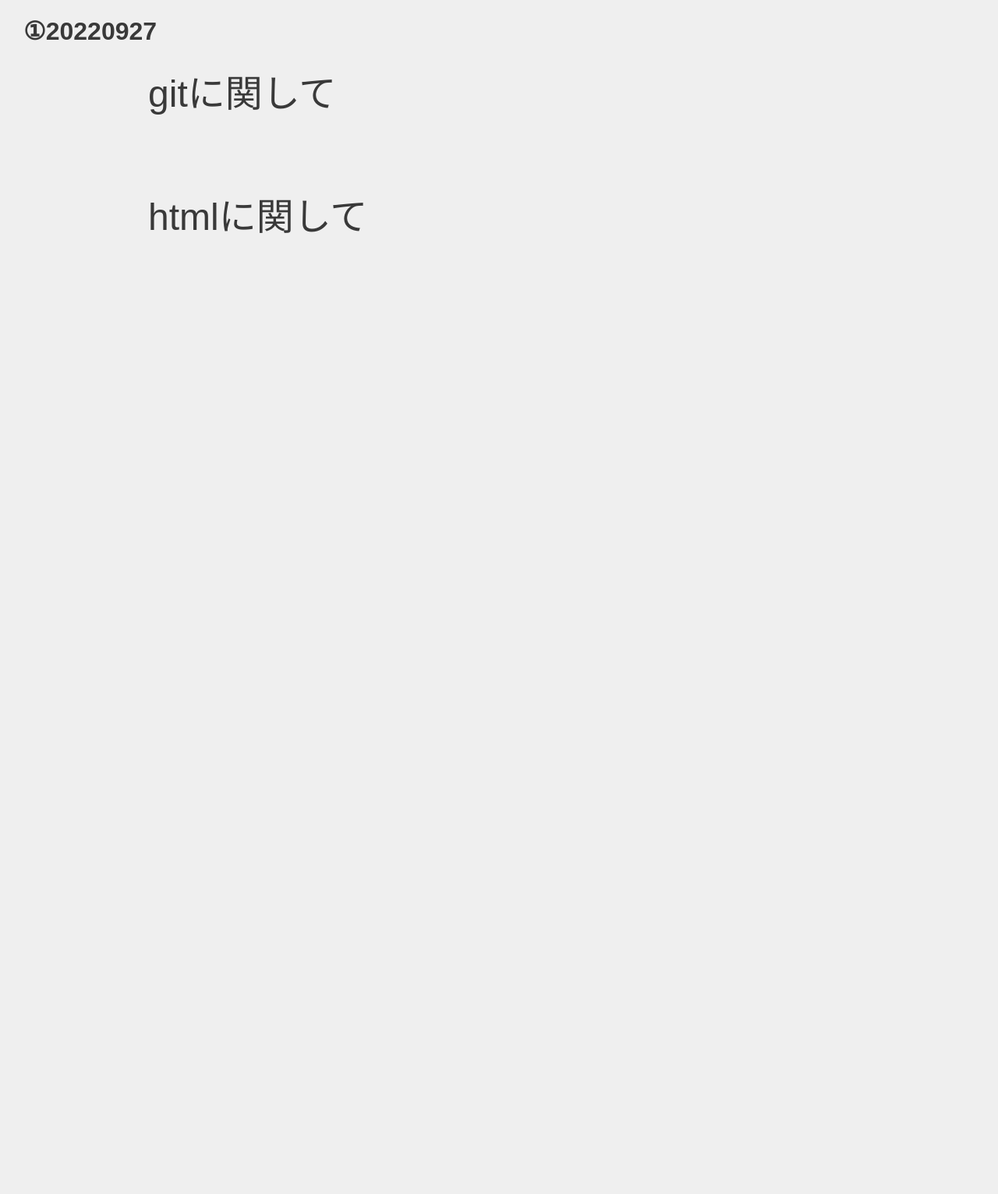
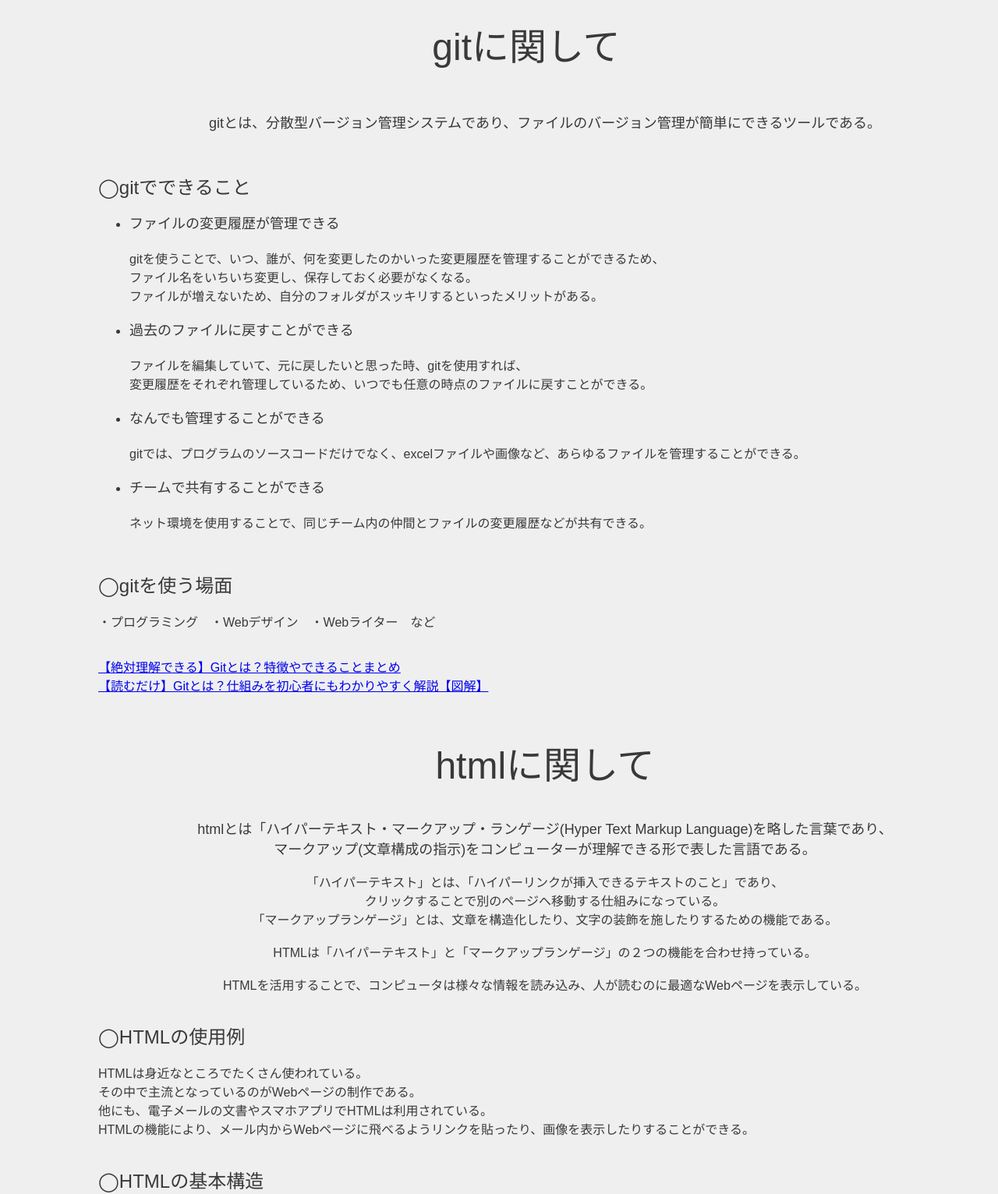
Before and after one commit to 202201997/xbp, a plain HTML site: page de12/1.html in a window 1280 px wide. Shown: the top 1532 px of the page at 78% size. Before the commit the page ends 800 px from the top, so only its background shows below. Drawn offline with Linux system fonts and the light colour scheme.

Commit message:
20221003

```diff
--- a/de12/1.html
+++ b/de12/1.html
@@ -8,23 +8,79 @@
     <!-- h1.htmlからある行をコピペしてくればOK -->
 </head>
 <body>
-    <h1>①20220927</h1>
+    <h1></h1>
     <!-- 塊ごとにdivタグで区切るようにしましょう。 -->
     <div>
-　　　　　　　<font size="7">gitに関して</font><br>
+<center><font size="7">gitに関して</font></center><br>
+<br>
+<div><center><font size="4">gitとは、分散型バージョン管理システムであり、ファイルのバージョン管理が簡単にできるツールである。</font></center><br></div>
+<br>
+<div><font size="5">◯gitでできること</font><br>
+<ul>
+    <font size="4"><li>ファイルの変更履歴が管理できる</li></font><br>
+    gitを使うことで、いつ、誰が、何を変更したのかいった変更履歴を管理することができるため、<br>
+    ファイル名をいちいち変更し、保存しておく必要がなくなる。<br>
+    ファイルが増えないため、自分のフォルダがスッキリするといったメリットがある。<br>
+    <br>
+    <font size="4"><li>過去のファイルに戻すことができる</li></font><br>
+    ファイルを編集していて、元に戻したいと思った時、gitを使用すれば、<br>
+    変更履歴をそれぞれ管理しているため、いつでも任意の時点のファイルに戻すことができる。<br>
+    <br>
+    <font size="4"><li>なんでも管理することができる</li></font><br>
+    gitでは、プログラムのソースコードだけでなく、excelファイルや画像など、あらゆるファイルを管理することができる。<br>
+    <br>
+    <font size="4"><li>チームで共有することができる</li></font><br>
+    ネット環境を使用することで、同じチーム内の仲間とファイルの変更履歴などが共有できる。<br>
+</ul>
+</div>
+<br>
+<div><font size="5">◯gitを使う場面</font><br>
+    <br>
+    ・プログラミング　・Webデザイン　・Webライター　など
+</div>
+<br>
+<div>
+    <a href="https://www.sejuku.net/blog/5756" target="_blank">【絶対理解できる】Gitとは？特徴やできることまとめ</a><br>
+    <a href="https://kitsune.blog/git-summary" target="_blank">【読むだけ】Gitとは？仕組みを初心者にもわかりやすく解説【図解】</a><br>
 
-
-<br>
-
-
-<br>
+</div>
 <br>
 
 <br>
 <div>
-  　　　　<font size="7">htmlに関して</font><br>
+<center><font size="7">htmlに関して</font></center><br>
+<br>
+<center><font size="4">htmlとは「ハイパーテキスト・マークアップ・ランゲージ(Hyper Text Markup Language)を略した言葉であり、<br>
+マークアップ(文章構成の指示)をコンピューターが理解できる形で表した言語である。</font><br>
+<br>
+「ハイパーテキスト」とは、「ハイパーリンクが挿入できるテキストのこと」であり、<br>
+クリックすることで別のページへ移動する仕組みになっている。<br>
+「マークアップランゲージ」とは、文章を構造化したり、文字の装飾を施したりするための機能である。<br>
+<br>
+HTMLは「ハイパーテキスト」と「マークアップランゲージ」の２つの機能を合わせ持っている。<br>
+<br>
+HTMLを活用することで、コンピュータは様々な情報を読み込み、人が読むのに最適なWebページを表示している。</center>
+<br>
+<br>
+<font size="5">◯HTMLの使用例</font><br>
+<br>
+HTMLは身近なところでたくさん使われている。<br>
+その中で主流となっているのがWebページの制作である。<br>
+他にも、電子メールの文書やスマホアプリでHTMLは利用されている。<br>
+HTMLの機能により、メール内からWebページに飛べるようリンクを貼ったり、画像を表示したりすることができる。<br>
+<br>
+<br>
+<font size="5">◯HTMLの基本構造</font><br>
+<br>
+HTMLには記述する際のルールが決められている。<br>
+まず、HTMLファイルは次のような形で記述しなければならない。<br>
+<br>
+<img src="./images/IMG_9760.png" width="40%"><br>
+<br>
 
-</div>
+
+    <a href ="https://tech-camp.in/note/technology/4261/" target="_blank">HTMLとは？初心者のためにHTML基礎知識を分かりやすく解説</a><br>
+    <a href="https://udemy.benesse.co.jp/design/web-design/what-is-html/amp" target="_blank">HTMLとは？初心者向けにタグの種類と使い方の基本を解説！</a>
 
 
 
```
Also changed, not shown: de12/images/IMG_9760.png (added), 1 other file.
